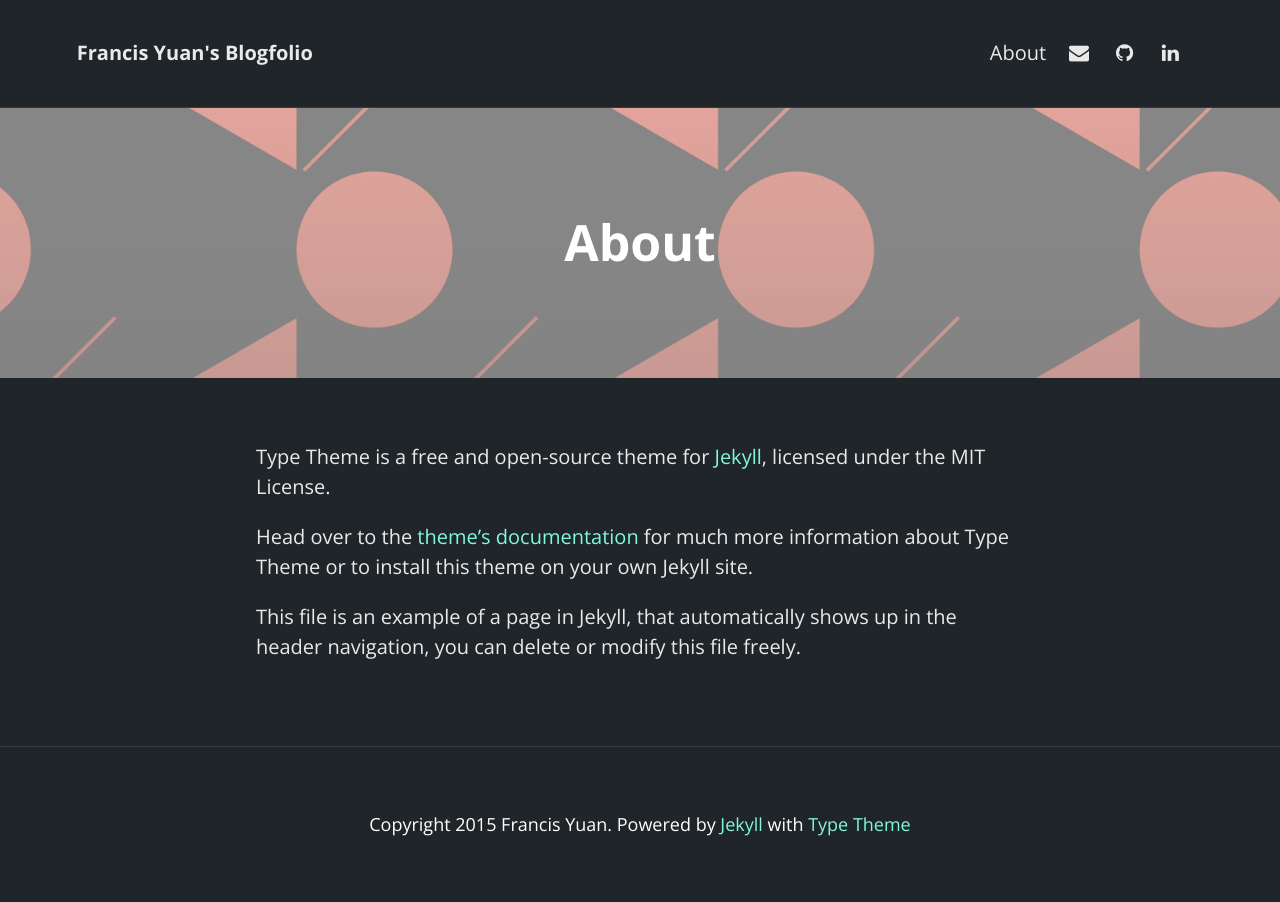
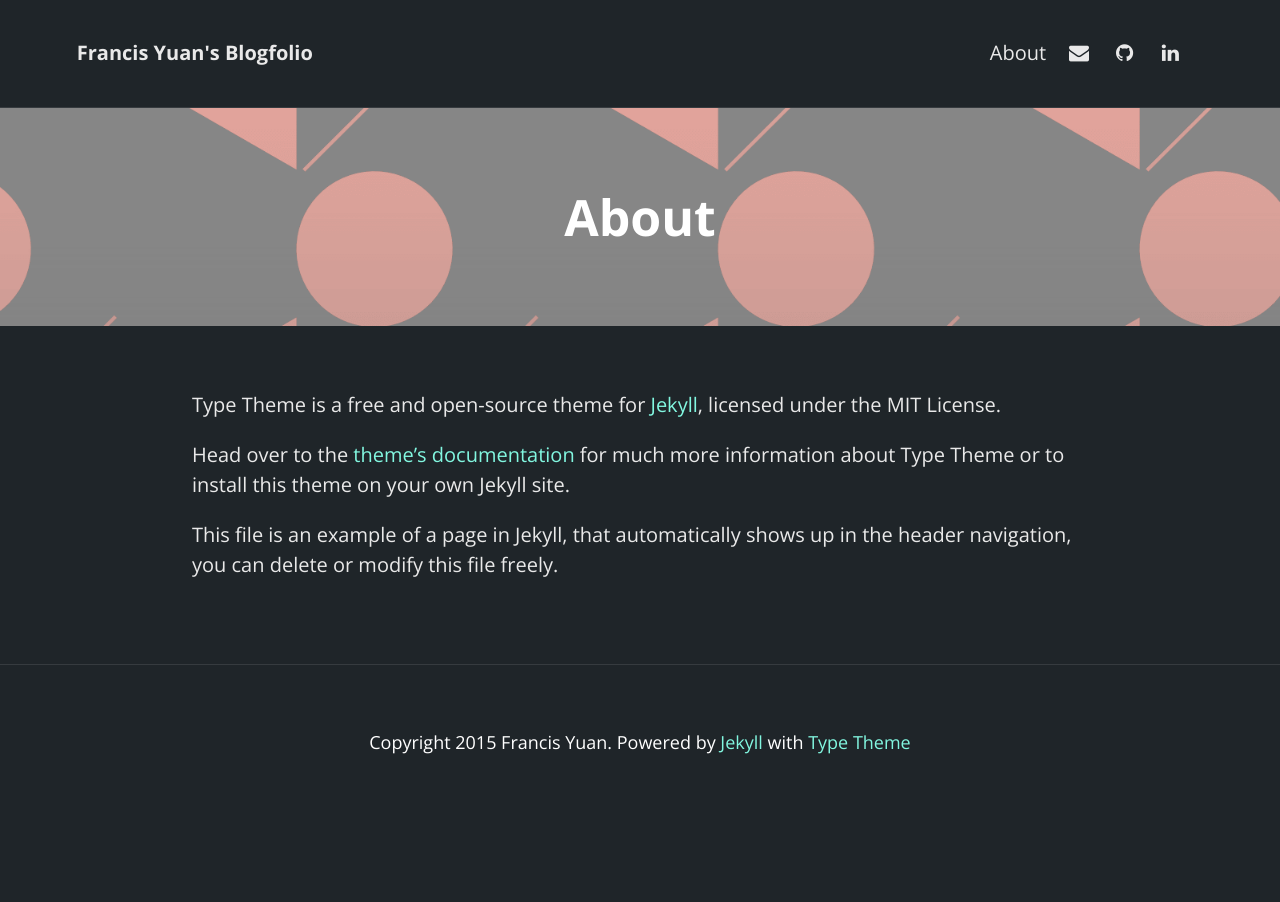
Before and after one commit to Pa-miu/kusera.github.io, a Jekyll site: the page built from about.md, in a window 1280 px wide. Built offline with Jekyll 4.4.1, drawn with Linux system fonts in a browser that asks for light colours; nearby versions of some CDN libraries; Markdown is read by kramdown in place of the engine named in the settings.

Commit message:
Shrink banners vertically

```diff
--- a/_sass/base/_variables.scss
+++ b/_sass/base/_variables.scss
@@ -4,7 +4,7 @@ $font-family-headings: 'Open Sans', Helvetica, Arial, sans-serif;
 $font-size: 1.25em;
 
 // Padding
-$padding-large: 20%;
+$padding-large: 15%;
 $padding-small: 5%;
 $padding-x-small: 3%;
 
```
